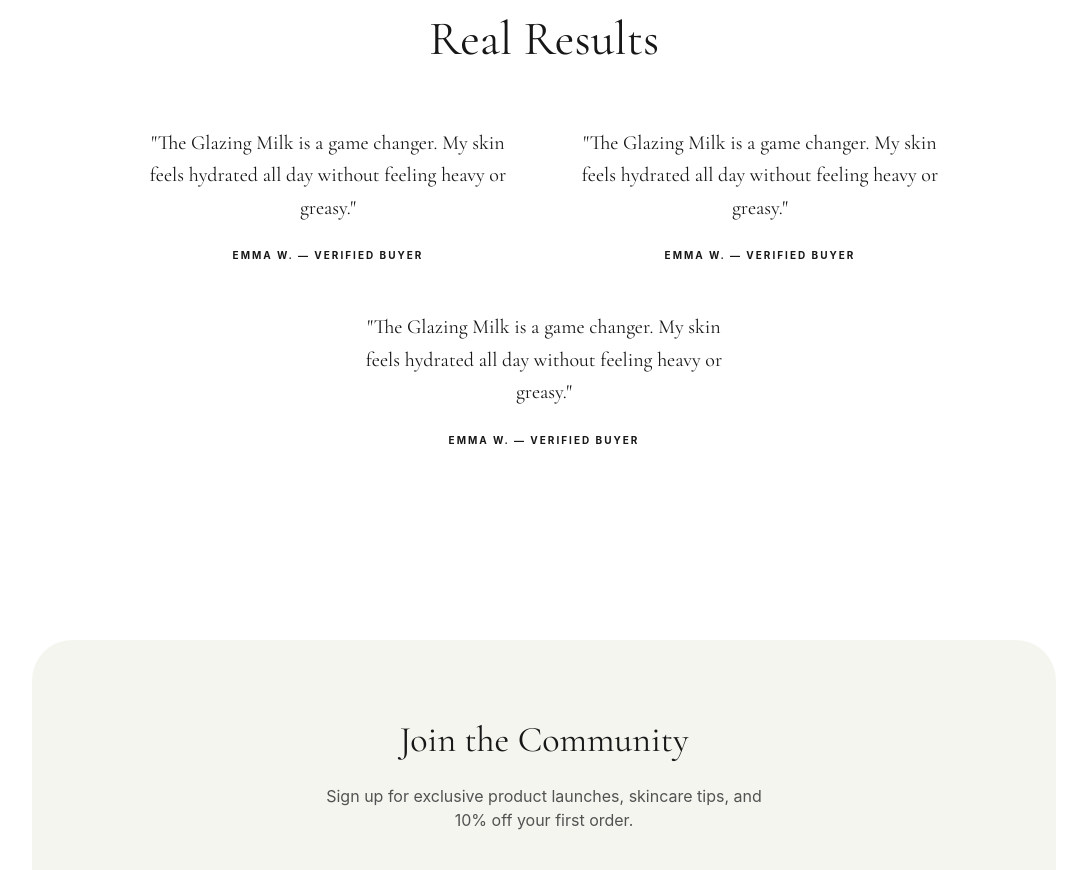
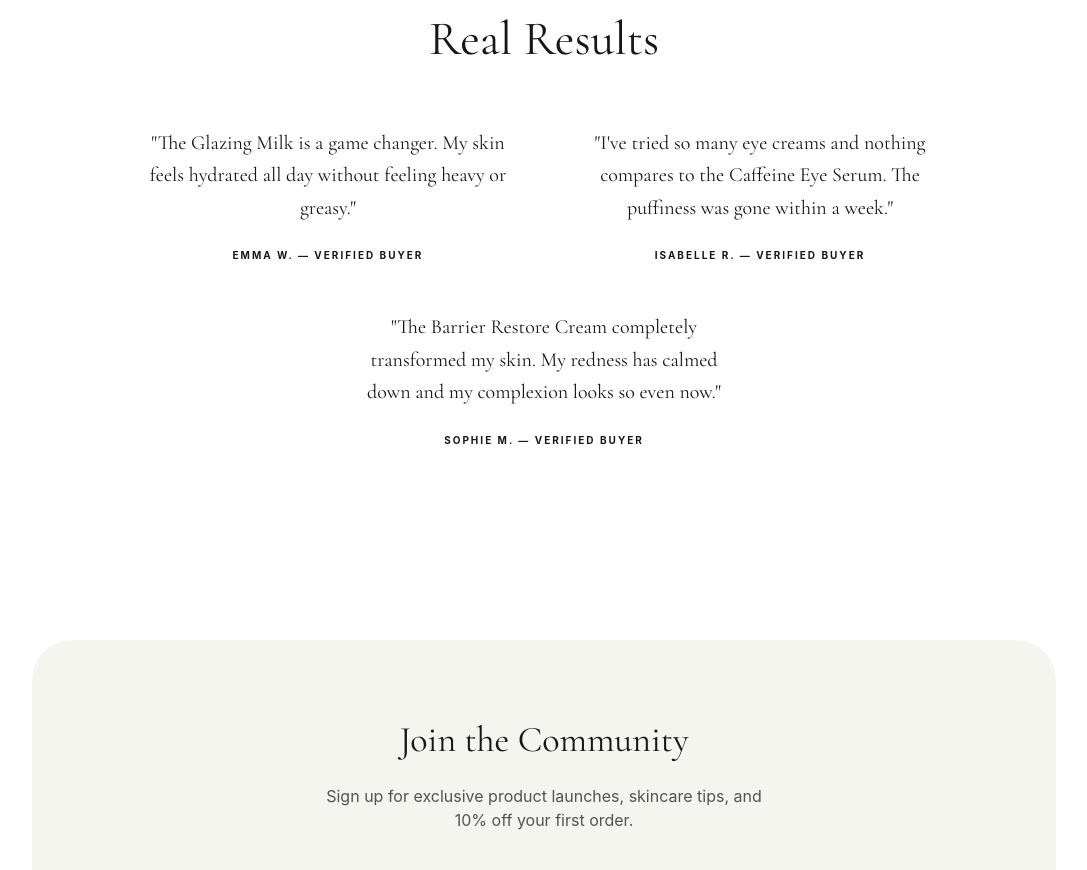
Before and after one commit to harvey4k38-stack/elara-beauty, a React (Vite) app: page / in a window 1280 px wide. Shown: the part 3020-3890 px from the top of the page, without its empty margins (96-1183 px from the left). Built offline with nearby package versions, Linux system fonts and the light colour scheme.

Commit message:
Update homepage testimonials with unique reviews
Co-Authored-By: Claude Sonnet 4.6 <noreply@anthropic.com>

```diff
--- a/src/App.tsx
+++ b/src/App.tsx
@@ -734,18 +734,21 @@ const Reviews = () => (
       </div>
 
       <div className="flex flex-wrap justify-center gap-12">
-        {[1, 2, 3].map((i) => (
+        {[
+          { quote: "The Glazing Milk is a game changer. My skin feels hydrated all day without feeling heavy or greasy.", author: "Emma W." },
+          { quote: "I've tried so many eye creams and nothing compares to the Caffeine Eye Serum. The puffiness was gone within a week.", author: "Isabelle R." },
+          { quote: "The Barrier Restore Cream completely transformed my skin. My redness has calmed down and my complexion looks so even now.", author: "Sophie M." },
+        ].map((review, i) => (
           <motion.div
             key={i}
             initial={{ opacity: 0, y: 20 }}
             whileInView={{ opacity: 1, y: 0 }}
             viewport={{ once: true }}
+            transition={{ delay: i * 0.1 }}
             className="max-w-sm text-center"
           >
-            <p className="text-xl font-serif leading-relaxed mb-6">
-              "The Glazing Milk is a game changer. My skin feels hydrated all day without feeling heavy or greasy."
-            </p>
-            <p className="text-[10px] uppercase tracking-[0.2em] font-bold">Emma W. — Verified Buyer</p>
+            <p className="text-xl font-serif leading-relaxed mb-6">"{review.quote}"</p>
+            <p className="text-[10px] uppercase tracking-[0.2em] font-bold">{review.author} — Verified Buyer</p>
           </motion.div>
         ))}
       </div>
```
